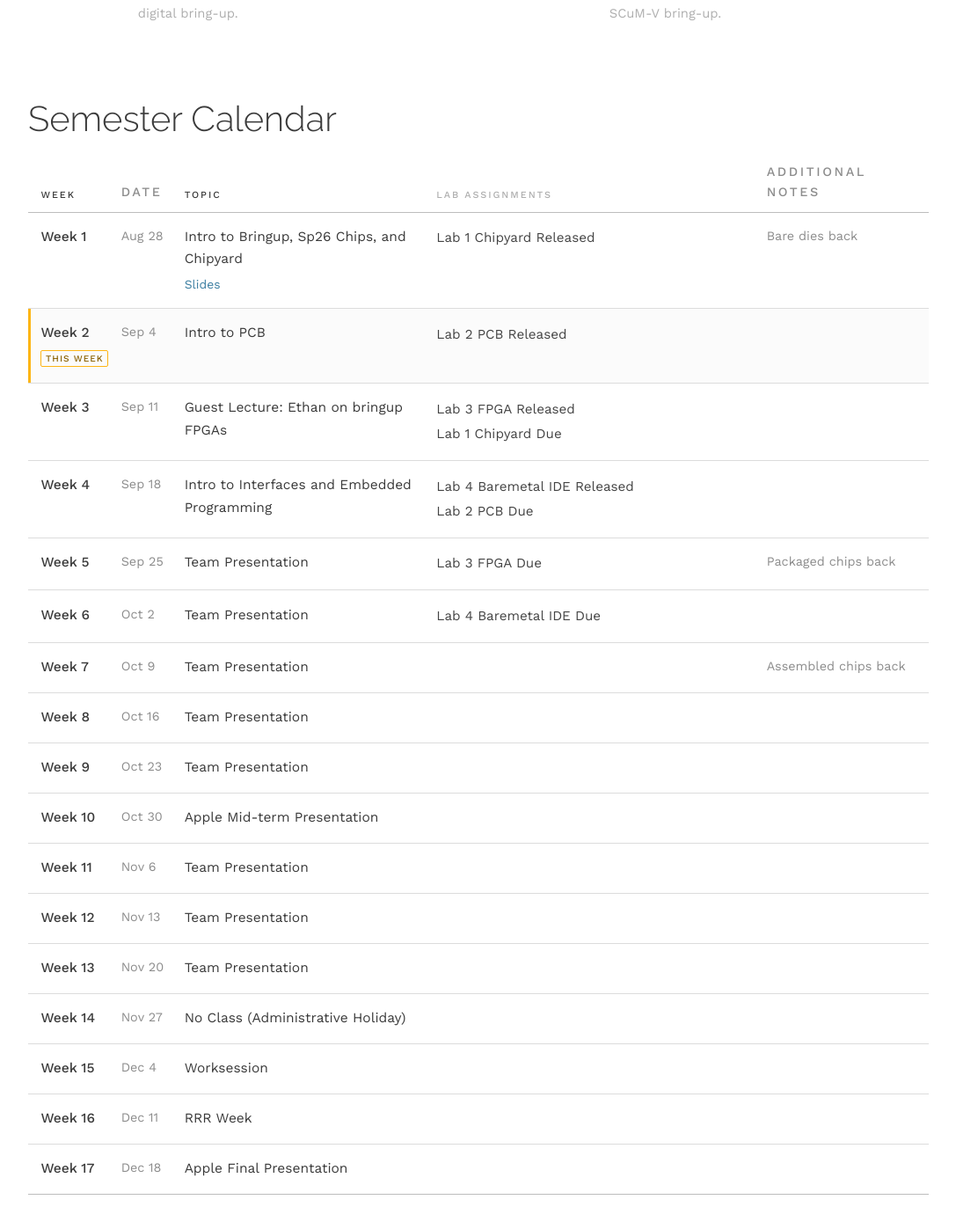
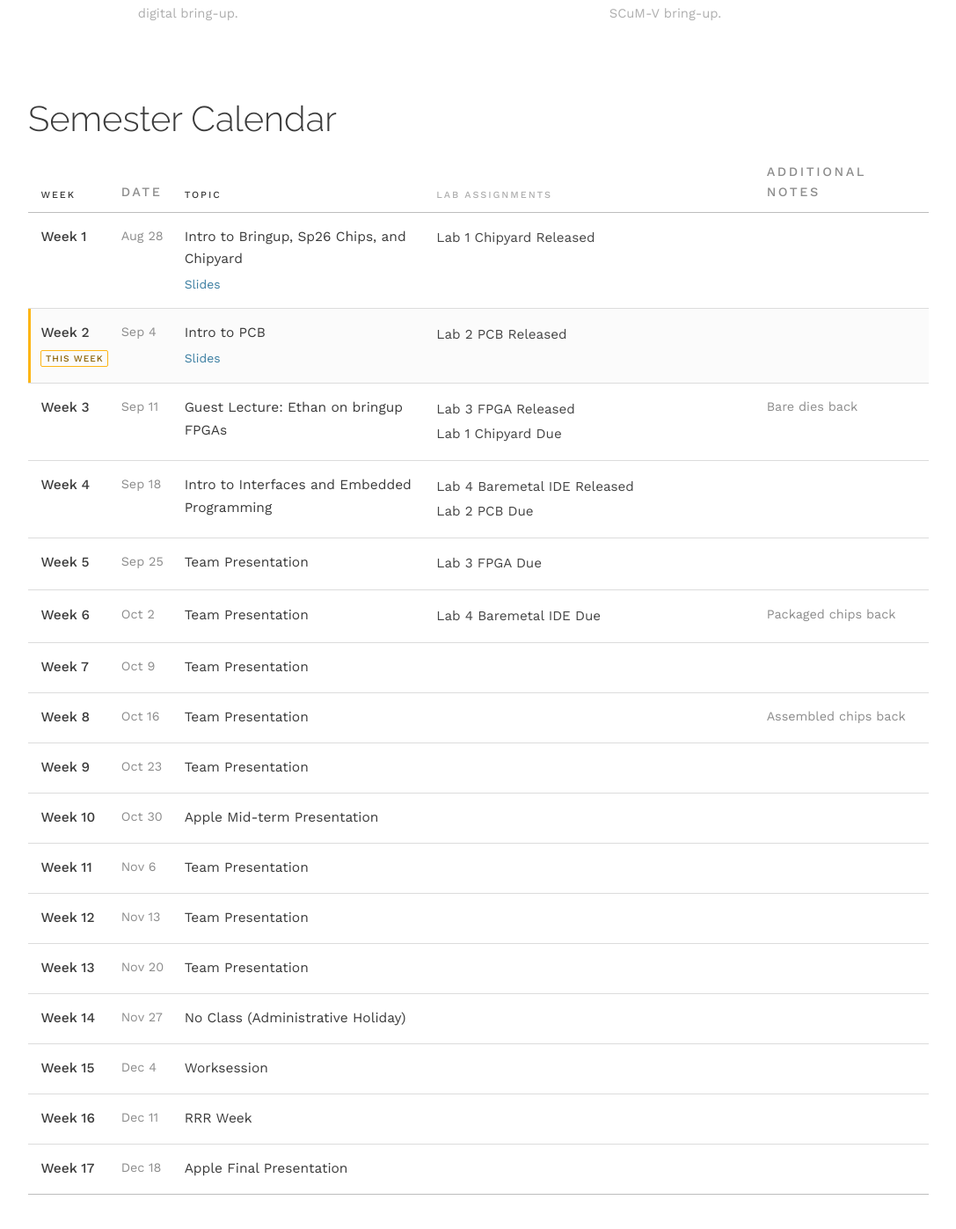
Before and after one commit to ucb-ee290c/ucb-ee290c.github.io, a Jekyll site: the page built from semesters/fa26/index.md, in a window 1280 px wide and 1400 px high, scrolled down 836 px. Shown: the top 1397 px of the window at 88% size, without its empty margins (96-1183 px from the left). Built offline with Jekyll 4.4.1, drawn with Linux system fonts in a browser that asks for light colours.

Commit message:
Add lecture 2 slides; shift chip-delivery notes
Slide decks are now keyed by week number rather than by the spreadsheet's
Slides cell. That cell is filled in for week 1 only, so the old name-based
lookup had nothing to attach a link to for any other week. A week with a
deck the sheet knows about but no URL yet still shows its name, unlinked.

Chip deliveries move: bare dies to week 3, packaged chips to week 6,
assembled chips to week 8.

Co-Authored-By: Claude Opus 5 <noreply@anthropic.com>

```diff
--- a/_layouts/course-home.html
+++ b/_layouts/course-home.html
@@ -94,29 +94,23 @@ layout: course
               </td>
               <td class="col-topic" data-label="Topic">
                 {{ week.topic }}
-                {%- if week.slides %}
+                {%- comment -%}
+                Decks are keyed by week number in slide_links, not by the
+                spreadsheet's Slides cell, which is rarely filled in. Falls
+                back to naming an unlinked deck the sheet does know about.
+                {%- endcomment -%}
+                {%- assign week_key = week.number | append: '' -%}
+                {%- assign slide_url = c.slide_links[week_key] -%}
+                {%- if slide_url or week.slides %}
                   <span class="topic-slides">
-                    {%- for item in week.slides -%}
-                      {%- comment -%}
-                      URLs live in slide_links, keyed by name, so they survive
-                      re-importing the calendar.
-                      {%- endcomment -%}
-                      {%- assign slide_url = item.url | default: c.slide_links[item.name] -%}
-                      {%- comment -%}
-                      A lone deck reads "Slides"; several keep their own names.
-                      {%- endcomment -%}
-                      {%- if week.slides.size == 1 -%}
-                        {%- assign slide_label = "Slides" -%}
-                      {%- else -%}
-                        {%- assign slide_label = item.name -%}
-                      {%- endif -%}
-                      {%- if slide_url -%}
-                        <a href="{% include course-url.html url=slide_url %}">{{ slide_label }}</a>
-                      {%- else -%}
-                        <span class="pending">{{ slide_label }}</span>
-                      {%- endif -%}
-                      {%- unless forloop.last %}, {% endunless -%}
-                    {%- endfor -%}
+                    {%- if slide_url -%}
+                      <a href="{% include course-url.html url=slide_url %}">Slides</a>
+                    {%- else -%}
+                      {%- for item in week.slides -%}
+                        <span class="pending">{{ item.name }}</span>
+                        {%- unless forloop.last %}, {% endunless -%}
+                      {%- endfor -%}
+                    {%- endif -%}
                   </span>
                 {%- endif %}
               </td>
```
Also changed, not shown: _data/fa26.yml (+7 -7 lines).
